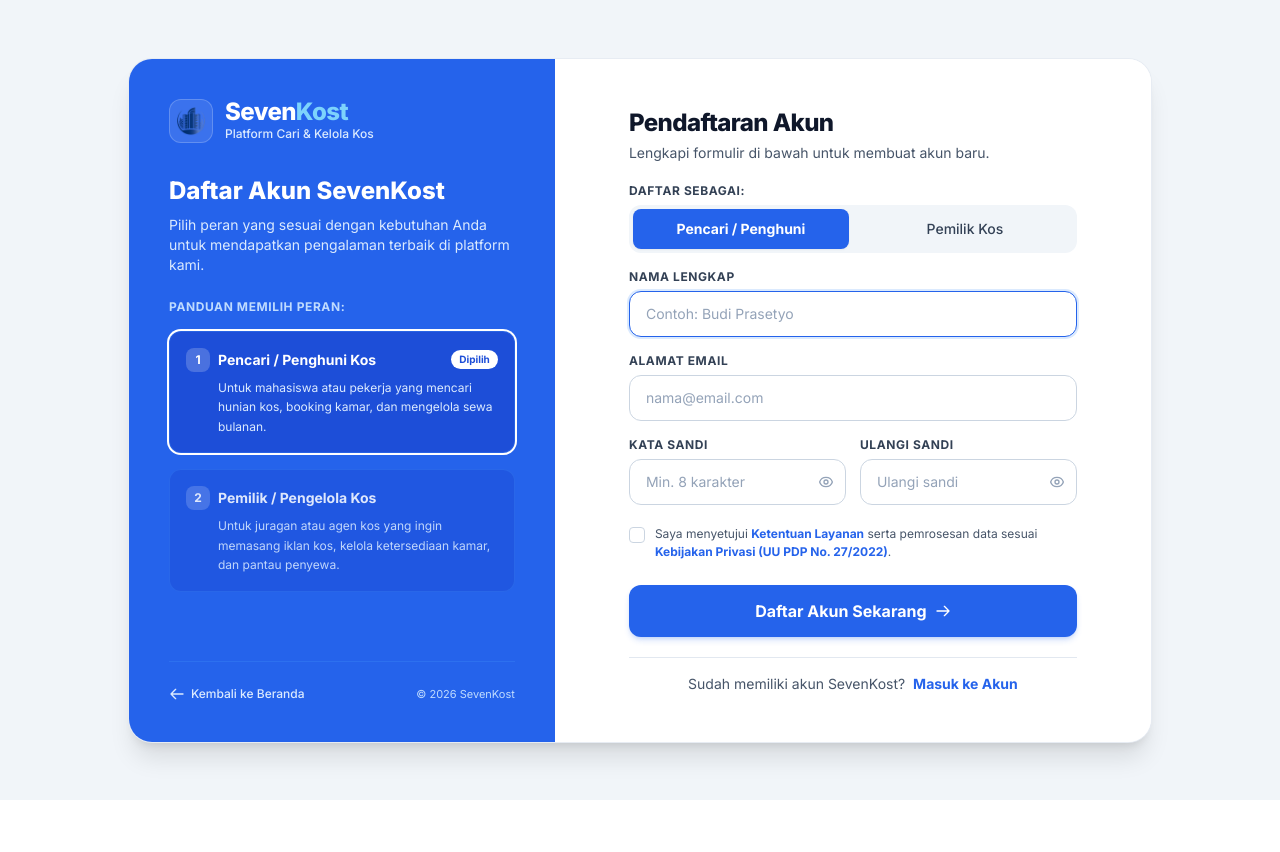
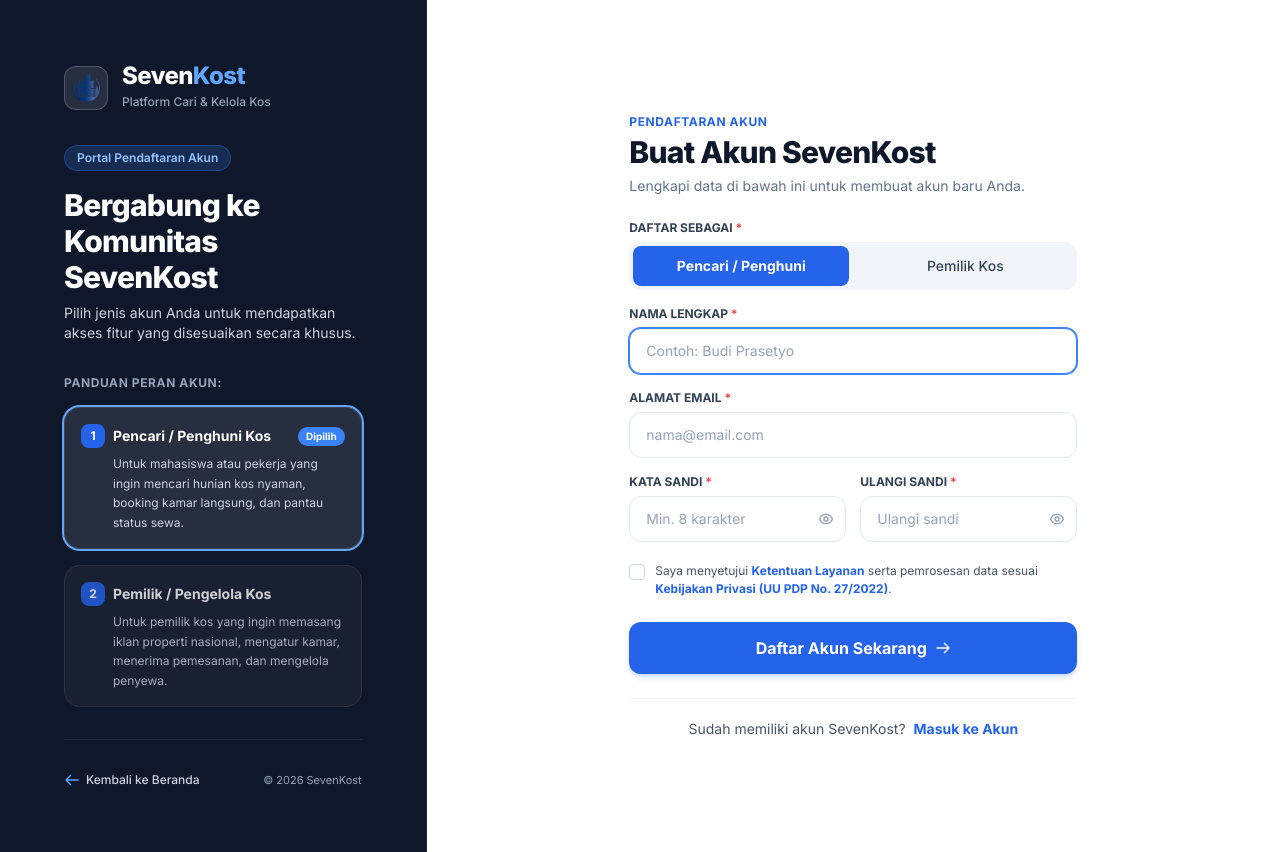
Before and after one commit to Fputradf/seven-kost, a Laravel app: page /register in a window 1280 px wide. Before the commit the page ends 800 px from the top, so only its background shows below. Run offline with Laravel 12, Linux system fonts and the light colour scheme; style sheets or scripts are compiled from the project's sources; parts of the project's set-up code (start-up, migrations or seed data) failed here and were passed over.

Commit message:
feat(ui): update auth pages to edge-to-edge full screen 2-layer layout matching dashboard form palette

```diff
--- a/resources/views/auth/register.blade.php
+++ b/resources/views/auth/register.blade.php
@@ -1,5 +1,5 @@
-<x-guest-layout title="Daftar Akun - SevenKost">
-    <div class="bg-white rounded-2xl sm:rounded-3xl shadow-xl border border-slate-200/80 overflow-hidden grid grid-cols-1 lg:grid-cols-12 min-h-[640px]"
+<x-guest-layout title="Daftar Akun Baru - SevenKost">
+    <div class="min-h-screen w-full flex flex-col lg:flex-row"
          x-data="{
              selectedRole: '{{ old('role', 'penghuni') }}',
              showPassword: false,
@@ -10,98 +10,110 @@
          }">
 
         {{-- ============================================================= --}}
-        {{-- LAYER KIRI (BIRU): LOGO, NAMA APLIKASI, & PENJELASAN ROLE     --}}
+        {{-- LAYER KIRI (BIRU SEVENKOST): LOGO, NAMA, & PENJELASAN ROLE    --}}
+        {{-- Warna: Navy-950 / #0F1E36 (Sama dengan Header Form Dashboard)  --}}
         {{-- ============================================================= --}}
-        <div class="lg:col-span-5 bg-blue-600 text-white p-8 sm:p-10 flex flex-col justify-between relative">
+        <div class="w-full lg:w-5/12 xl:w-4/12 bg-navy-950 text-white p-8 sm:p-12 xl:p-16 flex flex-col justify-between border-b lg:border-b-0 lg:border-r border-slate-800">
             <div>
                 {{-- Brand Header: Logo & Nama Aplikasi --}}
-                <div class="flex items-center gap-3 mb-8">
+                <a href="{{ url('/') }}" class="inline-flex items-center gap-3.5 group mb-8">
                     <img src="{{ asset('images/logo-seven-kost.png') }}"
                          alt="Logo SevenKost"
-                         class="h-11 w-11 object-contain bg-white/10 rounded-xl p-1.5 border border-white/20">
+                         class="h-11 w-11 object-contain bg-white/10 rounded-xl p-1.5 border border-white/20 group-hover:scale-105 transition">
                     <div>
-                        <h1 class="text-2xl font-black tracking-tight leading-none text-white">
-                            Seven<span class="text-sky-300">Kost</span>
-                        </h1>
-                        <p class="text-xs text-blue-100 font-medium mt-0.5">Platform Cari & Kelola Kos</p>
+                        <span class="text-2xl font-black tracking-tight leading-none text-white block">
+                            Seven<span class="text-blue-400">Kost</span>
+                        </span>
+                        <span class="text-xs text-slate-400 font-medium">Platform Cari & Kelola Kos</span>
                     </div>
+                </a>
+
+                {{-- Badge Panel Sesuai Dashboard --}}
+                <div class="mb-4">
+                    <span class="inline-block px-3 py-1 rounded-full bg-blue-500/20 text-blue-300 text-xs font-semibold border border-blue-500/30">
+                        Portal Pendaftaran Akun
+                    </span>
                 </div>
 
                 {{-- Headline --}}
-                <div class="mb-6">
-                    <h2 class="text-xl sm:text-2xl font-extrabold leading-snug">
-                        Daftar Akun SevenKost
-                    </h2>
-                    <p class="text-xs sm:text-sm text-blue-100 mt-2 leading-relaxed">
-                        Pilih peran yang sesuai dengan kebutuhan Anda untuk mendapatkan pengalaman terbaik di platform kami.
+                <div class="mb-8">
+                    <h1 class="text-2xl xl:text-3xl font-extrabold tracking-tight leading-tight">
+                        Bergabung ke Komunitas SevenKost
+                    </h1>
+                    <p class="text-xs sm:text-sm text-slate-300 mt-2 leading-relaxed">
+                        Pilih jenis akun Anda untuk mendapatkan akses fitur yang disesuaikan secara khusus.
                     </p>
                 </div>
 
                 {{-- Penjelasan Role Singkat --}}
                 <div class="space-y-4">
-                    <div class="text-xs font-bold uppercase tracking-wider text-blue-200">
-                        Panduan Memilih Peran:
+                    <div class="text-xs font-bold uppercase tracking-wider text-slate-400">
+                        Panduan Peran Akun:
                     </div>
 
                     {{-- Role 1: Pencari / Penghuni --}}
                     <div @click="setRole('penghuni')"
-                         :class="selectedRole === 'penghuni' ? 'ring-2 ring-white bg-blue-700' : 'bg-blue-700/60 opacity-85 hover:opacity-100'"
-                         class="rounded-xl p-4 border border-blue-500/40 cursor-pointer transition">
+                         :class="selectedRole === 'penghuni' ? 'ring-2 ring-blue-400 bg-white/10' : 'bg-white/5 opacity-80 hover:opacity-100'"
+                         class="rounded-2xl p-4 border border-white/10 cursor-pointer transition">
                         <div class="flex items-center justify-between mb-1.5">
                             <div class="flex items-center gap-2">
-                                <span class="w-6 h-6 rounded-lg bg-white/20 flex items-center justify-center text-xs font-bold">1</span>
-                                <h3 class="font-bold text-sm text-white">Pencari / Penghuni Kos</h3>
+                                <span class="w-6 h-6 rounded-lg bg-blue-600 text-white flex items-center justify-center text-xs font-bold shrink-0">1</span>
+                                <h2 class="font-bold text-sm text-white">Pencari / Penghuni Kos</h2>
                             </div>
-                            <span x-show="selectedRole === 'penghuni'" class="text-[10px] bg-white text-blue-700 font-bold px-2 py-0.5 rounded-full">Dipilih</span>
+                            <span x-show="selectedRole === 'penghuni'" class="text-[10px] bg-blue-500 text-white font-bold px-2 py-0.5 rounded-full">Dipilih</span>
                         </div>
-                        <p class="text-xs text-blue-100 leading-relaxed pl-8">
-                            Untuk mahasiswa atau pekerja yang mencari hunian kos, booking kamar, dan mengelola sewa bulanan.
+                        <p class="text-xs text-slate-300 leading-relaxed pl-8">
+                            Untuk mahasiswa atau pekerja yang ingin mencari hunian kos nyaman, booking kamar langsung, dan pantau status sewa.
                         </p>
                     </div>
 
                     {{-- Role 2: Pemilik Kos --}}
                     <div @click="setRole('pemilik')"
-                         :class="selectedRole === 'pemilik' ? 'ring-2 ring-white bg-blue-700' : 'bg-blue-700/60 opacity-85 hover:opacity-100'"
-                         class="rounded-xl p-4 border border-blue-500/40 cursor-pointer transition">
+                         :class="selectedRole === 'pemilik' ? 'ring-2 ring-blue-400 bg-white/10' : 'bg-white/5 opacity-80 hover:opacity-100'"
+                         class="rounded-2xl p-4 border border-white/10 cursor-pointer transition">
                         <div class="flex items-center justify-between mb-1.5">
                             <div class="flex items-center gap-2">
-                                <span class="w-6 h-6 rounded-lg bg-white/20 flex items-center justify-center text-xs font-bold">2</span>
-                                <h3 class="font-bold text-sm text-white">Pemilik / Pengelola Kos</h3>
+                                <span class="w-6 h-6 rounded-lg bg-blue-600 text-white flex items-center justify-center text-xs font-bold shrink-0">2</span>
+                                <h2 class="font-bold text-sm text-white">Pemilik / Pengelola Kos</h2>
                             </div>
-                            <span x-show="selectedRole === 'pemilik'" class="text-[10px] bg-white text-blue-700 font-bold px-2 py-0.5 rounded-full">Dipilih</span>
+                            <span x-show="selectedRole === 'pemilik'" class="text-[10px] bg-blue-500 text-white font-bold px-2 py-0.5 rounded-full">Dipilih</span>
                         </div>
-                        <p class="text-xs text-blue-100 leading-relaxed pl-8">
-                            Untuk juragan atau agen kos yang ingin memasang iklan kos, kelola ketersediaan kamar, dan pantau penyewa.
+                        <p class="text-xs text-slate-300 leading-relaxed pl-8">
+                            Untuk pemilik kos yang ingin memasang iklan properti nasional, mengatur kamar, menerima pemesanan, dan mengelola penyewa.
                         </p>
                     </div>
                 </div>
             </div>
 
-            {{-- Footer Layer Kiri: Link Kembali ke Beranda --}}
-            <div class="pt-6 mt-6 border-t border-blue-500/40 flex items-center justify-between text-xs text-blue-100">
-                <a href="{{ url('/') }}" class="inline-flex items-center gap-1.5 hover:text-white font-medium transition">
-                    <svg class="w-4 h-4" fill="none" stroke="currentColor" viewBox="0 0 24 24">
+            {{-- Footer Layer Kiri: Navigasi ke Beranda --}}
+            <div class="pt-8 mt-8 border-t border-slate-800 flex items-center justify-between text-xs text-slate-400">
+                <a href="{{ url('/') }}" class="inline-flex items-center gap-1.5 text-slate-300 hover:text-white font-medium transition">
+                    <svg class="w-4 h-4 text-blue-400" fill="none" stroke="currentColor" viewBox="0 0 24 24">
                         <path stroke-linecap="round" stroke-linejoin="round" stroke-width="2" d="M10 19l-7-7m0 0l7-7m-7 7h18"/>
                     </svg>
                     <span>Kembali ke Beranda</span>
                 </a>
-                <span class="text-blue-200 text-[11px]">© {{ date('Y') }} SevenKost</span>
+                <span class="text-slate-400 text-[11px]">© {{ date('Y') }} SevenKost</span>
             </div>
         </div>
 
         {{-- ============================================================= --}}
-        {{-- LAYER KANAN (PUTIH): KHUSUS FORM FIELD                        --}}
+        {{-- LAYER KANAN (PUTIH): KHUSUS FORM FIELD FULL SCREEN            --}}
+        {{-- Warna & Gaya Input: Sama Persis dengan Form Blade Dashboard   --}}
         {{-- ============================================================= --}}
-        <div class="lg:col-span-7 bg-white p-8 sm:p-10 lg:p-12 flex flex-col justify-center">
-            <div class="max-w-md w-full mx-auto">
+        <div class="w-full lg:w-7/12 xl:w-8/12 bg-white flex flex-col justify-center items-center p-6 sm:p-12 lg:p-16 xl:p-20">
+            <div class="max-w-md w-full">
 
                 {{-- Header Form --}}
-                <div class="mb-5">
-                    <h2 class="text-2xl font-black text-slate-900 tracking-tight">
+                <div class="mb-6">
+                    <span class="text-xs font-bold text-blue-600 uppercase tracking-wider block mb-1">
                         Pendaftaran Akun
+                    </span>
+                    <h2 class="text-2xl sm:text-3xl font-extrabold text-slate-900 tracking-tight">
+                        Buat Akun SevenKost
                     </h2>
-                    <p class="text-sm text-slate-600 mt-1">
-                        Lengkapi formulir di bawah untuk membuat akun baru.
+                    <p class="text-xs sm:text-sm text-slate-500 mt-1.5">
+                        Lengkapi data di bawah ini untuk membuat akun baru Anda.
                     </p>
                 </div>
 
@@ -112,21 +124,21 @@
                     {{-- Hidden Role Input --}}
                     <input type="hidden" name="role" :value="selectedRole">
 
-                    {{-- Pilihan Role (Switcher Cepat di Form) --}}
-                    <div>
-                        <label class="block text-xs font-bold text-slate-700 uppercase tracking-wider mb-1.5">
-                            Daftar Sebagai:
+                    {{-- Switcher Role --}}
+                    <div class="space-y-1.5">
+                        <label class="block text-xs font-bold text-slate-700 uppercase">
+                            Daftar Sebagai <span class="text-red-500">*</span>
                         </label>
                         <div class="grid grid-cols-2 gap-2 p-1 bg-slate-100 rounded-xl">
                             <button type="button"
                                     @click="setRole('penghuni')"
-                                    :class="selectedRole === 'penghuni' ? 'bg-blue-600 text-white font-bold shadow-sm' : 'text-slate-700 hover:text-slate-900 font-medium'"
+                                    :class="selectedRole === 'penghuni' ? 'bg-blue-600 text-white font-bold shadow-xs' : 'text-slate-700 hover:text-slate-900 font-medium'"
                                     class="py-2.5 px-3 rounded-lg text-xs sm:text-sm text-center transition cursor-pointer">
                                 Pencari / Penghuni
                             </button>
                             <button type="button"
                                     @click="setRole('pemilik')"
-                                    :class="selectedRole === 'pemilik' ? 'bg-blue-600 text-white font-bold shadow-sm' : 'text-slate-700 hover:text-slate-900 font-medium'"
+                                    :class="selectedRole === 'pemilik' ? 'bg-blue-600 text-white font-bold shadow-xs' : 'text-slate-700 hover:text-slate-900 font-medium'"
                                     class="py-2.5 px-3 rounded-lg text-xs sm:text-sm text-center transition cursor-pointer">
                                 Pemilik Kos
                             </button>
@@ -134,9 +146,9 @@
                     </div>
 
                     {{-- Input Nama Lengkap --}}
-                    <div>
-                        <label for="name" class="block text-xs font-bold text-slate-700 uppercase tracking-wider mb-1.5">
-                            Nama Lengkap
+                    <div class="space-y-1.5">
+                        <label for="name" class="block text-xs font-bold text-slate-700 uppercase">
+                            Nama Lengkap <span class="text-red-500">*</span>
                         </label>
                         <input id="name"
                                type="text"
@@ -146,16 +158,16 @@
                                autofocus
                                autocomplete="name"
                                placeholder="Contoh: Budi Prasetyo"
-                               class="w-full px-4 py-3 rounded-xl border @error('name') border-red-400 bg-red-50/30 @else border-slate-300 bg-white @enderror text-slate-900 placeholder-slate-400 text-sm focus:outline-none focus:border-blue-600 focus:ring-2 focus:ring-blue-100 transition" />
+                               class="w-full text-sm rounded-xl border border-slate-200 focus:border-blue-500 focus:ring-blue-500 py-3 px-4 text-slate-900 placeholder-slate-400 @error('name') border-red-300 bg-red-50/20 @enderror transition" />
                         @error('name')
-                            <p class="mt-1 text-xs text-red-600 font-medium">{{ $message }}</p>
+                            <p class="text-xs text-red-600 font-medium mt-1">{{ $message }}</p>
                         @enderror
                     </div>
 
                     {{-- Input Email --}}
-                    <div>
-                        <label for="email" class="block text-xs font-bold text-slate-700 uppercase tracking-wider mb-1.5">
-                            Alamat Email
+                    <div class="space-y-1.5">
+                        <label for="email" class="block text-xs font-bold text-slate-700 uppercase">
+                            Alamat Email <span class="text-red-500">*</span>
                         </label>
                         <input id="email"
                                type="email"
@@ -164,18 +176,18 @@
                                required
                                autocomplete="username"
                                placeholder="nama@email.com"
-                               class="w-full px-4 py-3 rounded-xl border @error('email') border-red-400 bg-red-50/30 @else border-slate-300 bg-white @enderror text-slate-900 placeholder-slate-400 text-sm focus:outline-none focus:border-blue-600 focus:ring-2 focus:ring-blue-100 transition" />
+                               class="w-full text-sm rounded-xl border border-slate-200 focus:border-blue-500 focus:ring-blue-500 py-3 px-4 text-slate-900 placeholder-slate-400 @error('email') border-red-300 bg-red-50/20 @enderror transition" />
                         @error('email')
-                            <p class="mt-1 text-xs text-red-600 font-medium">{{ $message }}</p>
+                            <p class="text-xs text-red-600 font-medium mt-1">{{ $message }}</p>
                         @enderror
                     </div>
 
-                    {{-- Input Kata Sandi & Konfirmasi --}}
+                    {{-- Input Kata Sandi & Konfirmasi (Grid 2 Kolom) --}}
                     <div class="grid grid-cols-1 sm:grid-cols-2 gap-3.5">
                         {{-- Kata Sandi --}}
-                        <div>
-                            <label for="password" class="block text-xs font-bold text-slate-700 uppercase tracking-wider mb-1.5">
-                                Kata Sandi
+                        <div class="space-y-1.5">
+                            <label for="password" class="block text-xs font-bold text-slate-700 uppercase">
+                                Kata Sandi <span class="text-red-500">*</span>
                             </label>
                             <div class="relative">
                                 <input id="password"
@@ -184,10 +196,10 @@
                                        required
                                        autocomplete="new-password"
                                        placeholder="Min. 8 karakter"
-                                       class="w-full pl-4 pr-10 py-3 rounded-xl border @error('password') border-red-400 bg-red-50/30 @else border-slate-300 bg-white @enderror text-slate-900 placeholder-slate-400 text-sm focus:outline-none focus:border-blue-600 focus:ring-2 focus:ring-blue-100 transition" />
+                                       class="w-full text-sm rounded-xl border border-slate-200 focus:border-blue-500 focus:ring-blue-500 py-3 pl-4 pr-10 text-slate-900 placeholder-slate-400 @error('password') border-red-300 bg-red-50/20 @enderror transition" />
                                 <button type="button"
                                         @click="showPassword = !showPassword"
-                                        aria-label="Tampilkan sandi"
+                                        aria-label="Tampilkan kata sandi"
                                         class="absolute inset-y-0 right-0 pr-3 flex items-center text-slate-400 hover:text-slate-700 focus:outline-none cursor-pointer">
                                     <svg x-show="!showPassword" class="w-4 h-4" fill="none" stroke="currentColor" viewBox="0 0 24 24">
                                         <path stroke-linecap="round" stroke-linejoin="round" stroke-width="2" d="M15 12a3 3 0 11-6 0 3 3 0 016 0z"/>
@@ -199,14 +211,14 @@
                                 </button>
                             </div>
                             @error('password')
-                                <p class="mt-1 text-xs text-red-600 font-medium">{{ $message }}</p>
+                                <p class="text-xs text-red-600 font-medium mt-1">{{ $message }}</p>
                             @enderror
                         </div>
 
                         {{-- Konfirmasi Kata Sandi --}}
-                        <div>
-                            <label for="password_confirmation" class="block text-xs font-bold text-slate-700 uppercase tracking-wider mb-1.5">
-                                Ulangi Sandi
+                        <div class="space-y-1.5">
+                            <label for="password_confirmation" class="block text-xs font-bold text-slate-700 uppercase">
+                                Ulangi Sandi <span class="text-red-500">*</span>
                             </label>
                             <div class="relative">
                                 <input id="password_confirmation"
@@ -215,7 +227,7 @@
                                        required
                                        autocomplete="new-password"
                                        placeholder="Ulangi sandi"
-                                       class="w-full pl-4 pr-10 py-3 rounded-xl border @error('password_confirmation') border-red-400 bg-red-50/30 @else border-slate-300 bg-white @enderror text-slate-900 placeholder-slate-400 text-sm focus:outline-none focus:border-blue-600 focus:ring-2 focus:ring-blue-100 transition" />
+                                       class="w-full text-sm rounded-xl border border-slate-200 focus:border-blue-500 focus:ring-blue-500 py-3 pl-4 pr-10 text-slate-900 placeholder-slate-400 @error('password_confirmation') border-red-300 bg-red-50/20 @enderror transition" />
                                 <button type="button"
                                         @click="showPasswordConfirmation = !showPasswordConfirmation"
                                         aria-label="Tampilkan sandi konfirmasi"
@@ -230,7 +242,7 @@
                                 </button>
                             </div>
                             @error('password_confirmation')
-                                <p class="mt-1 text-xs text-red-600 font-medium">{{ $message }}</p>
+                                <p class="text-xs text-red-600 font-medium mt-1">{{ $message }}</p>
                             @enderror
                         </div>
                     </div>
@@ -263,7 +275,7 @@
                 </form>
 
                 {{-- Link ke Login --}}
-                <div class="mt-5 pt-4 border-t border-slate-200 text-center text-xs sm:text-sm text-slate-600">
+                <div class="mt-6 pt-5 border-t border-slate-100 text-center text-xs sm:text-sm text-slate-600">
                     Sudah memiliki akun SevenKost?
                     <a href="{{ route('login') }}" class="font-bold text-blue-600 hover:text-blue-700 hover:underline ml-1">
                         Masuk ke Akun
--- a/resources/views/layouts/guest.blade.php
+++ b/resources/views/layouts/guest.blade.php
@@ -21,11 +21,9 @@
     <!-- Scripts & Styles via Vite -->
     @vite(['resources/css/app.css', 'resources/js/app.js'])
 </head>
-<body class="min-h-screen w-full font-sans antialiased bg-slate-100 text-slate-800 flex items-center justify-center p-3 sm:p-6 lg:p-10">
+<body class="min-h-screen w-full font-sans antialiased text-slate-800 m-0 p-0 overflow-x-hidden bg-slate-50">
 
-    <main class="w-full max-w-5xl">
-        {{ $slot }}
-    </main>
+    {{ $slot }}
 
 </body>
 </html>
```
Also changed, not shown: resources/views/auth/forgot-password.blade.php (+11 -9 lines), resources/views/auth/login.blade.php (+75 -64 lines), resources/views/auth/reset-password.blade.php (+20 -18 lines).
